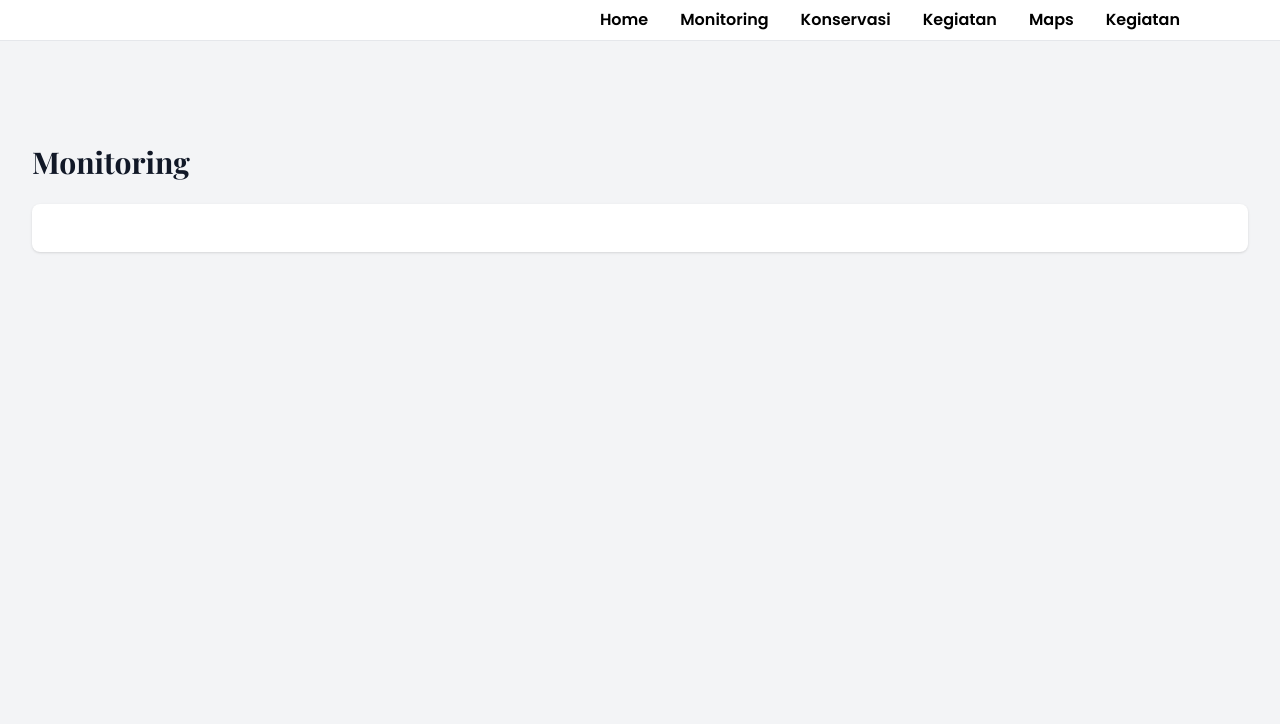
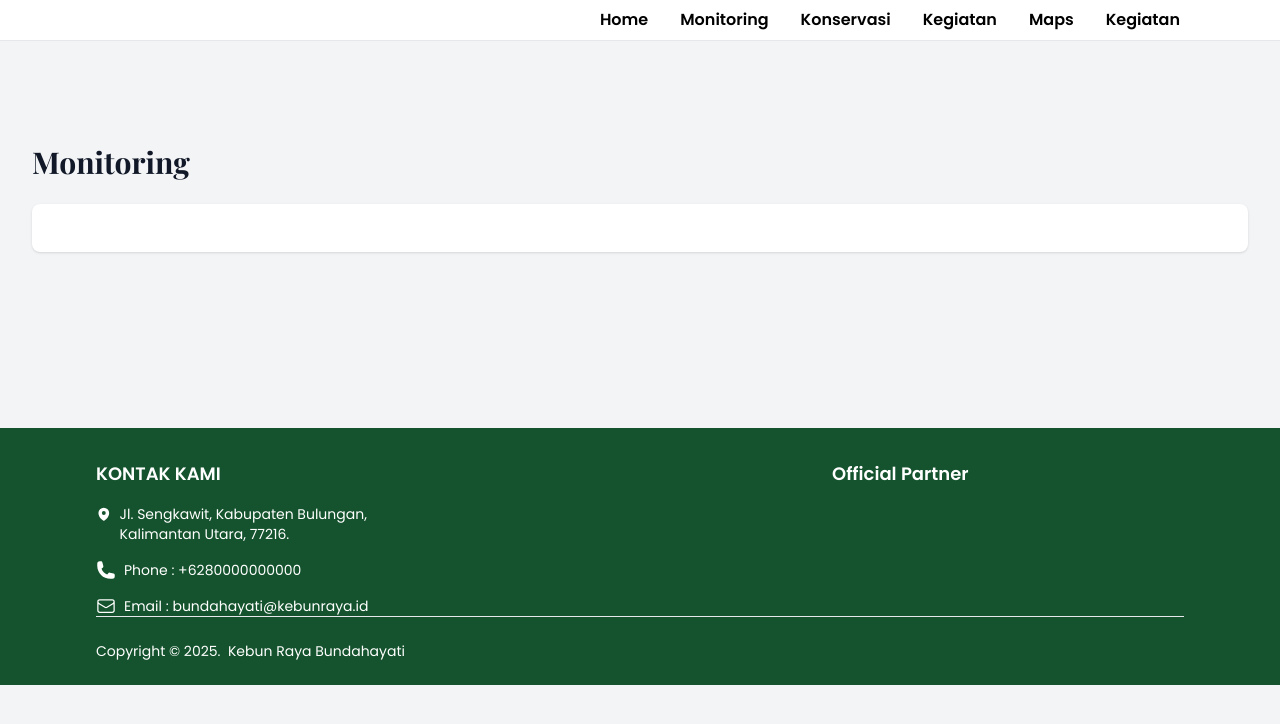
Before and after one commit to zurizi/kebunraya-frontend, a Nuxt app: page /monitoring in a window 1280 px wide. Shown: the top 724 px of the page. Built offline with nearby package versions, Linux system fonts and the light colour scheme; a web font is replaced by a local one.

Commit message:
[update] home

```diff
--- /dev/null
+++ b/components/Footer.vue
@@ -0,0 +1,78 @@
+<template>
+  <footer class="text-white bg-green-900">
+    <div
+      class="flex flex-col w-full px-8 pt-8 pb-6 mx-auto md:px-18 md:container lg:px-20 xl:px-24 2xl:px-28 3xl:px-32"
+    >
+      <div class="grid grid-cols-3 gap-4">
+        <div class="flex flex-col space-y-4">
+          <div class="text-lg font-semibold">KONTAK KAMI</div>
+          <div class="flex space-x-2 text-sm">
+            <svg
+              xmlns="http://www.w3.org/2000/svg"
+              viewBox="0 0 24 24"
+              fill="currentColor"
+              class="w-5 h-5"
+            >
+              <path
+                fill-rule="evenodd"
+                d="m11.54 22.351.07.04.028.016a.76.76 0 0 0 .723 0l.028-.015.071-.041a16.975 16.975 0 0 0 1.144-.742 19.58 19.58 0 0 0 2.683-2.282c1.944-1.99 3.963-4.98 3.963-8.827a8.25 8.25 0 0 0-16.5 0c0 3.846 2.02 6.837 3.963 8.827a19.58 19.58 0 0 0 2.682 2.282 16.975 16.975 0 0 0 1.145.742ZM12 13.5a3 3 0 1 0 0-6 3 3 0 0 0 0 6Z"
+                clip-rule="evenodd"
+              />
+            </svg>
+
+            <span>
+              Jl. Sengkawit, Kabupaten Bulungan, Kalimantan Utara, 77216.
+            </span>
+          </div>
+          <div class="flex space-x-2 text-sm">
+            <svg
+              xmlns="http://www.w3.org/2000/svg"
+              viewBox="0 0 24 24"
+              fill="currentColor"
+              class="w-5 h-5"
+            >
+              <path
+                fill-rule="evenodd"
+                d="M1.5 4.5a3 3 0 0 1 3-3h1.372c.86 0 1.61.586 1.819 1.42l1.105 4.423a1.875 1.875 0 0 1-.694 1.955l-1.293.97c-.135.101-.164.249-.126.352a11.285 11.285 0 0 0 6.697 6.697c.103.038.25.009.352-.126l.97-1.293a1.875 1.875 0 0 1 1.955-.694l4.423 1.105c.834.209 1.42.959 1.42 1.82V19.5a3 3 0 0 1-3 3h-2.25C8.552 22.5 1.5 15.448 1.5 6.75V4.5Z"
+                clip-rule="evenodd"
+              />
+            </svg>
+
+            <span> Phone : +6280000000000 </span>
+          </div>
+          <div class="flex space-x-2 text-sm">
+            <svg
+              xmlns="http://www.w3.org/2000/svg"
+              fill="none"
+              viewBox="0 0 24 24"
+              stroke-width="1.5"
+              stroke="currentColor"
+              class="w-5 h-5"
+            >
+              <path
+                stroke-linecap="round"
+                stroke-linejoin="round"
+                d="M21.75 6.75v10.5a2.25 2.25 0 0 1-2.25 2.25h-15a2.25 2.25 0 0 1-2.25-2.25V6.75m19.5 0A2.25 2.25 0 0 0 19.5 4.5h-15a2.25 2.25 0 0 0-2.25 2.25m19.5 0v.243a2.25 2.25 0 0 1-1.07 1.916l-7.5 4.615a2.25 2.25 0 0 1-2.36 0L3.32 8.91a2.25 2.25 0 0 1-1.07-1.916V6.75"
+              />
+            </svg>
+
+            <span> Email : bundahayati@kebunraya.id </span>
+          </div>
+        </div>
+        <nuxt-link to="/" class="flex items-center justify-center">
+          <Image src="/logo.png" alt="" class="w-48 3xl:w-52" />
+        </nuxt-link>
+        <div class="flex w-full text-lg font-semibold">Official Partner</div>
+      </div>
+
+      <div class="flex items-center justify-between pt-6 border-t">
+        <div class="flex text-sm">
+          Copyright &copy; {{ new Date().getFullYear() }}. &nbsp;
+          <div class="text-blue">Kebun Raya Bundahayati</div>
+        </div>
+      </div>
+    </div>
+  </footer>
+</template>
+
+<script setup></script>
--- a/layouts/default.vue
+++ b/layouts/default.vue
@@ -2,9 +2,11 @@
 <template>
   <div class="min-h-screen bg-gray-100">
     <AppHeader />
-    <main class="pt-24 3xl:pt-28">
+    <main class="pt-24 pb-32 3xl:pt-28">
       <slot />
     </main>
+    <Footer />
+
   </div>
 </template>
 
--- a/pages/index.vue
+++ b/pages/index.vue
@@ -1,5 +1,6 @@
 <template>
-  <div class="relative h-[80vh] 3xl:h-[75vh]">
+  <div id="home" class="space-y-20">
+    <section id="hero" class="relative h-[80vh] 3xl:h-[75vh]">
       <div class="absolute flex w-full h-full">
         <Image
           src="/pages/home/hero-bg.png"
@@ -14,32 +15,21 @@
           <h1
             class="text-white text-8xl font-bold [text-shadow:4px_4px_0px_rgba(0,0,0,0.75)]"
           >
-        Kebun Raya
-        Bundahayati
+            Kebun Raya Bundahayati
           </h1>
 
           <h6
             class="text-xl 3xl:text-2xl text-white [text-shadow:2px_2px_0px_rgba(0,0,0,0.75)]"
           >
             Selamat datang di Kebun Raya Bulungan, tempat di mana flora endemik,
-          budaya lokal, dan konservasi alam bertemu untuk menciptakan masa depan
-          yang berkelanjutan.
+            budaya lokal, dan konservasi alam bertemu untuk menciptakan masa
+            depan yang berkelanjutan.
           </h6>
           <div class="flex space-x-4">
-          <BaseButton
-            variant="outline"
-            color="white"
-            width="auto"
-            addClass="px-6 "
-          >
+            <BaseButton color="green-900" width="auto" addClass="px-6 ">
               Jelajahi Kebun Raya
             </BaseButton>
-          <BaseButton
-            variant="outline"
-            color="white"
-            width="auto"
-            addClass="px-6 "
-          >
+            <BaseButton color="green-900" width="auto" addClass="px-6 ">
               Lihat Peta Lokasi
             </BaseButton>
           </div>
@@ -52,5 +42,63 @@
           />
         </div>
       </div>
+    </section>
+    <section id="data-lingkungan">
+      <div
+        class="flex flex-col w-full px-16 space-y-4 md:px-18 md:container lg:px-20 xl:px-24 2xl:px-28 3xl:px-32"
+      >
+        <div class="text-xl font-semibold">Data Lingkungan Real-Time</div>
+        <p>
+          Pantau data real-time seperti kualitas udara, suhu, dan kecepatan
+          angin di kebun raya.
+        </p>
+        <BaseButton addClass="px-6 bg-sky-600 ">Lihat Semua Data</BaseButton>
+
+        <div class="flex w-full h-80 bg-sky-600 rounded-3xl"></div>
+      </div>
+    </section>
+    <section id="komitmen-kami">
+      <div
+        class="flex flex-col w-full px-16 space-y-4 md:px-18 md:container lg:px-20 xl:px-24 2xl:px-28 3xl:px-32"
+      >
+        <div class="text-xl font-semibold">Komitmen Kami Untuk Alam</div>
+        <p>Menjaga dan melestarikan keanekaragaman hayati Kalimantan Utara.</p>
+        <BaseButton addClass="px-6 bg-green-700 ">Selengkapnya</BaseButton>
+
+        <div class="flex w-full bg-green-700 h-80 rounded-3xl"></div>
+      </div>
+    </section>
+    <section id="peta-interaktif">
+      <div
+        class="flex flex-col w-full px-16 space-y-4 md:px-18 md:container lg:px-20 xl:px-24 2xl:px-28 3xl:px-32"
+      >
+        <div class="text-xl font-semibold">Peta Interaktif Kebun Raya</div>
+        <p>
+          Gunakan peta interaktif untuk menjelajahi area menarik di Kebun Raya
+          Bulungan, mulai dari taman tematik hingga fasilitas umum.
+        </p>
+        <BaseButton addClass="px-6 bg-yellow-500 "
+          >Buka Peta Interaktif</BaseButton
+        >
+
+        <div class="flex w-full bg-yellow-500 h-80 rounded-3xl"></div>
+      </div>
+    </section>
+    <section id="acara">
+      <div
+        class="flex flex-col w-full px-16 space-y-4 md:px-18 md:container lg:px-20 xl:px-24 2xl:px-28 3xl:px-32"
+      >
+        <div class="text-xl font-semibold">Jangan Lewatkan Acara Kami</div>
+        <p>
+          Ikuti berbagai acara menarik, mulai dari workshop konservasi hingga
+          festival budaya suku lokal.
+        </p>
+        <BaseButton addClass="px-6 bg-stone-800 "
+          >Selengkapnya</BaseButton
+        >
+
+        <div class="flex w-full bg-stone-800 h-80 rounded-3xl"></div>
+      </div>
+    </section>
   </div>
 </template>
```
Lines whose indentation alone changed are shown as unchanged.
